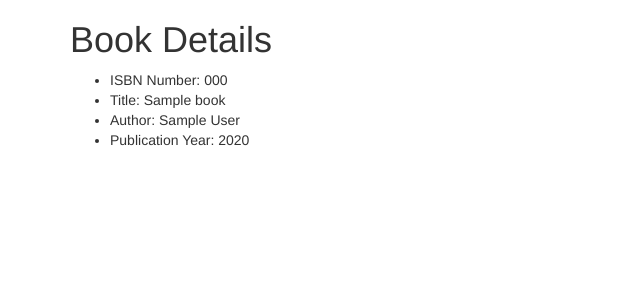
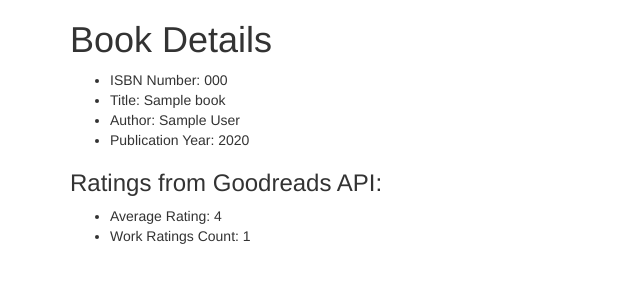
Before and after one commit to pavanIITB/CS50WebDev, a Flask app: template templates/book.html in a window 1280 px wide. Shown: the top 300 px of the page, without its empty margins (0-640 px from the left). Run offline with Flask 2, Linux system fonts and the light colour scheme; the template is opened without the code that fills it: most values are stand-ins (such as "Sample title", 1, 10 or a date in 2020); some libraries are stand-ins or nearby versions.

Commit message:
Added Goodreads API

```diff
--- a/application.py
+++ b/application.py
@@ -5,6 +5,7 @@
 from sqlalchemy import create_engine
 from sqlalchemy.orm import scoped_session, sessionmaker
 import string
+import requests
 
 app = Flask(__name__)
 
@@ -122,8 +123,17 @@
 
 @app.route("/book/<int:book_id>")
 def book(book_id):
-    book = db.execute("SELECT * FROM books WHERE id = :id", {"id": book_id}).fetchone()
-    return render_template("book.html", book = book)
+    try:
+        book = db.execute("SELECT * FROM books WHERE id = :id", {"id": book_id}).fetchone()
+        isbn = book.isbn
+        try:
+            res = requests.get("https://www.goodreads.com/book/review_counts.json", params={"key": "CbrhM9CbXo0tgNEgjQtFAg", "isbns": isbn})
+            info = res.json()
+        except:
+            info['books'][0]['average_rating'] = "Data Not available!"
+            info['books'][0]['work_ratings_count'] = "Data Not available!"
+        return render_template("book.html", book = book, info = info)
+    except: return render_template("error.html", message="Book not in our records!")
 
 
 if __name__ == '__main__':
--- a/templates/book.html
+++ b/templates/book.html
@@ -14,4 +14,10 @@
         <li>Publication Year: {{ book.year}}</li>
     </ul>
 
+    <h3>Ratings from Goodreads API:</h3>
+    <ul>
+        <li>Average Rating: {{ info['books'][0]['average_rating'] }}</li>
+        <li>Work Ratings Count: {{ info['books'][0]['work_ratings_count'] }}</li>
+   </ul>
+
 {% endblock %}
```
Also changed, not shown: testcode01.py (+11 -2 lines), 8 other files.
